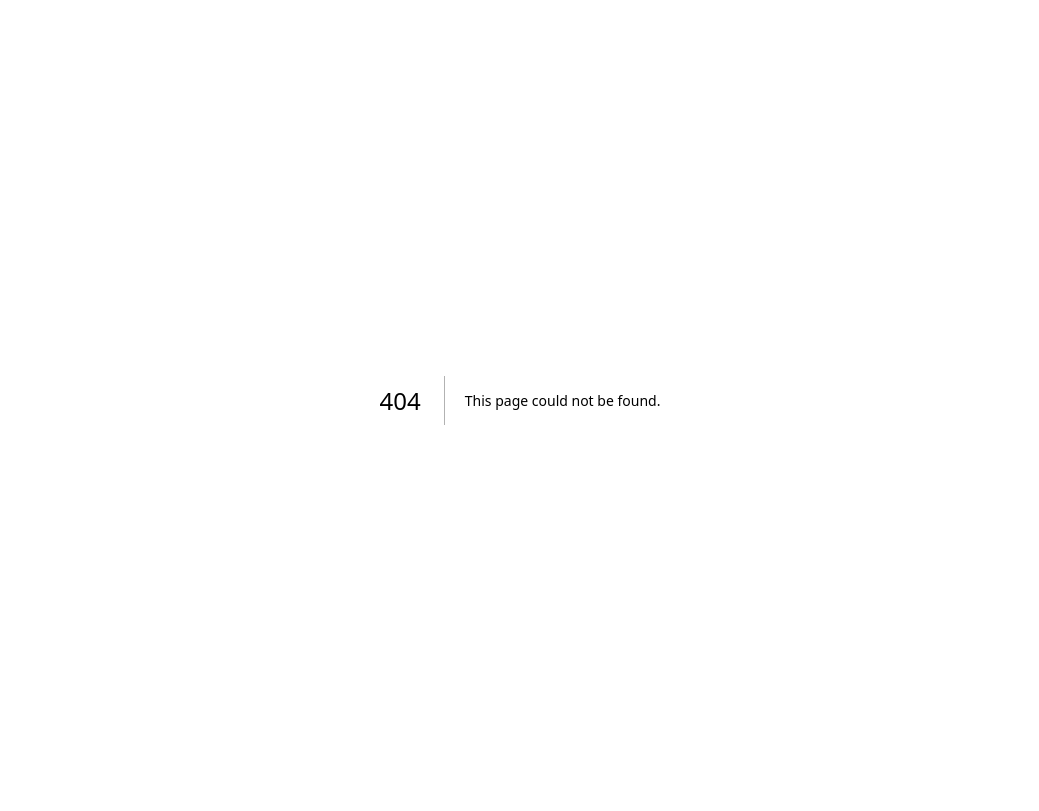
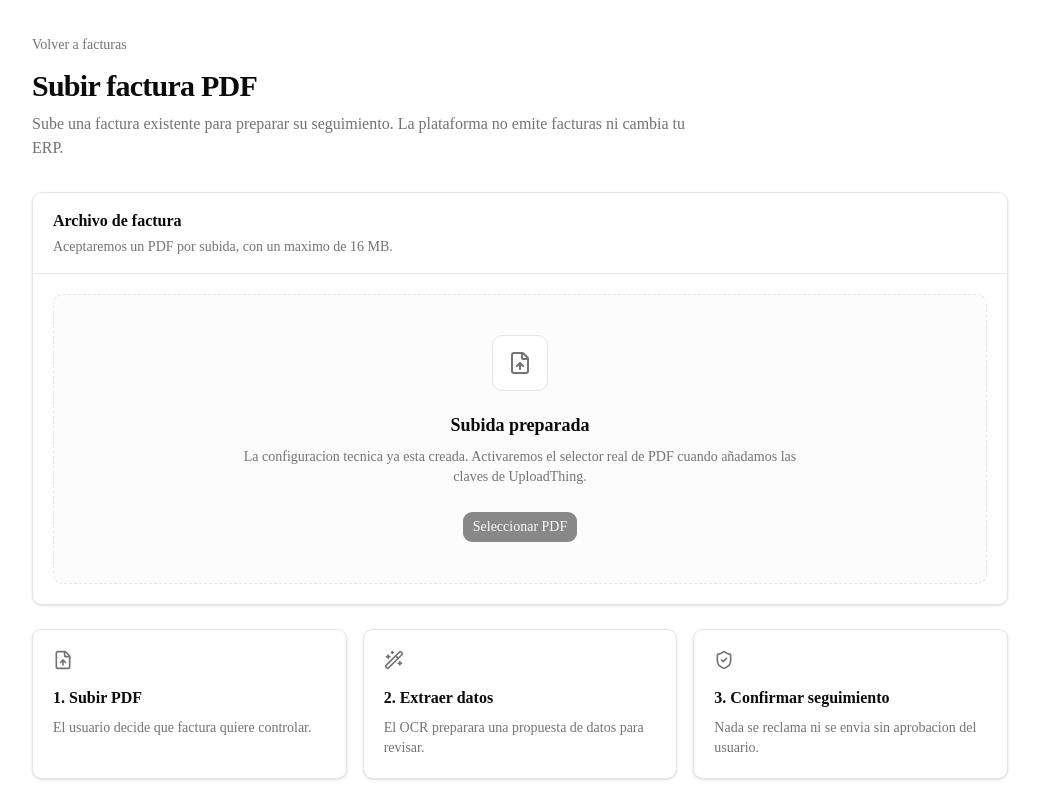
Before and after one commit to Jorge-Yela/gestor-inteligente-cobros, a Next.js app: page /invoice-files/upload in a window 1280 px wide. Before the commit this address had no page. Shown: the whole page, without its empty margins (120-1159 px from the left). Built offline with nearby package versions, Linux system fonts and the light colour scheme.

Commit message:
Add invoice PDF upload entry page

```diff
--- /dev/null
+++ b/src/app/invoice-files/upload/page.tsx
@@ -0,0 +1,72 @@
+import Link from "next/link";
+import { FileUp, ShieldCheck, WandSparkles } from "lucide-react";
+
+import { Button } from "@/components/ui/button";
+
+export default function UploadInvoiceFilePage() {
+  return (
+    <main className="min-h-screen bg-background text-foreground">
+      <div className="mx-auto max-w-5xl px-6 py-8">
+        <div className="mb-8">
+          <Link href="/invoices" className="text-sm text-muted-foreground hover:text-foreground">
+            Volver a facturas
+          </Link>
+          <h1 className="mt-3 text-3xl font-semibold tracking-tight">Subir factura PDF</h1>
+          <p className="mt-2 max-w-2xl text-muted-foreground">
+            Sube una factura existente para preparar su seguimiento. La plataforma no emite facturas ni cambia tu ERP.
+          </p>
+        </div>
+
+        <section className="rounded-lg border bg-card shadow-sm">
+          <div className="border-b px-5 py-4">
+            <h2 className="font-semibold">Archivo de factura</h2>
+            <p className="mt-1 text-sm text-muted-foreground">
+              Aceptaremos un PDF por subida, con un maximo de 16 MB.
+            </p>
+          </div>
+
+          <div className="p-5">
+            <div className="flex min-h-[260px] flex-col items-center justify-center rounded-lg border border-dashed bg-muted/30 px-6 py-10 text-center">
+              <div className="flex size-14 items-center justify-center rounded-lg border bg-background">
+                <FileUp className="size-6 text-muted-foreground" />
+              </div>
+              <h3 className="mt-5 text-lg font-semibold">Subida preparada</h3>
+              <p className="mt-2 max-w-xl text-sm text-muted-foreground">
+                La configuracion tecnica ya esta creada. Activaremos el selector real de PDF cuando añadamos las claves de UploadThing.
+              </p>
+              <div className="mt-6">
+                <Button disabled>Seleccionar PDF</Button>
+              </div>
+            </div>
+          </div>
+        </section>
+
+        <section className="mt-6 grid gap-4 md:grid-cols-3">
+          <article className="rounded-lg border bg-card p-5 shadow-sm">
+            <FileUp className="size-5 text-muted-foreground" />
+            <h2 className="mt-4 font-semibold">1. Subir PDF</h2>
+            <p className="mt-2 text-sm text-muted-foreground">
+              El usuario decide que factura quiere controlar.
+            </p>
+          </article>
+
+          <article className="rounded-lg border bg-card p-5 shadow-sm">
+            <WandSparkles className="size-5 text-muted-foreground" />
+            <h2 className="mt-4 font-semibold">2. Extraer datos</h2>
+            <p className="mt-2 text-sm text-muted-foreground">
+              El OCR preparara una propuesta de datos para revisar.
+            </p>
+          </article>
+
+          <article className="rounded-lg border bg-card p-5 shadow-sm">
+            <ShieldCheck className="size-5 text-muted-foreground" />
+            <h2 className="mt-4 font-semibold">3. Confirmar seguimiento</h2>
+            <p className="mt-2 text-sm text-muted-foreground">
+              Nada se reclama ni se envia sin aprobacion del usuario.
+            </p>
+          </article>
+        </section>
+      </div>
+    </main>
+  );
+}
--- a/src/app/invoices/page.tsx
+++ b/src/app/invoices/page.tsx
@@ -81,9 +81,14 @@ export default async function InvoicesPage() {
             </p>
           </div>
 
-          <Button asChild>
-            <Link href="/invoices/new">Registrar factura</Link>
-          </Button>
+          <div className="flex gap-2">
+            <Button asChild variant="outline">
+              <Link href="/invoice-files/upload">Subir PDF</Link>
+            </Button>
+            <Button asChild>
+              <Link href="/invoices/new">Registrar factura</Link>
+            </Button>
+          </div>
         </div>
 
         <section className="overflow-hidden rounded-lg border bg-card shadow-sm">
--- a/src/components/layout/app-shell.tsx
+++ b/src/components/layout/app-shell.tsx
@@ -107,9 +107,9 @@ export function AppShell({ stats, invoices }: AppShellProps) {
                 <Bell className="size-4" />
               </Button>
               <Button asChild>
-                <Link href="/invoices/new">
+                <Link href="/invoice-files/upload">
                   <Upload className="size-4" />
-                  Registrar factura
+                  Subir PDF
                 </Link>
               </Button>
             </div>
```
